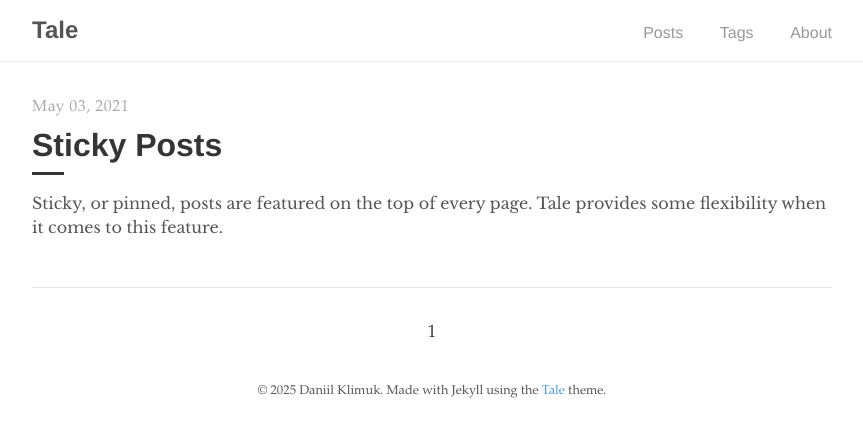
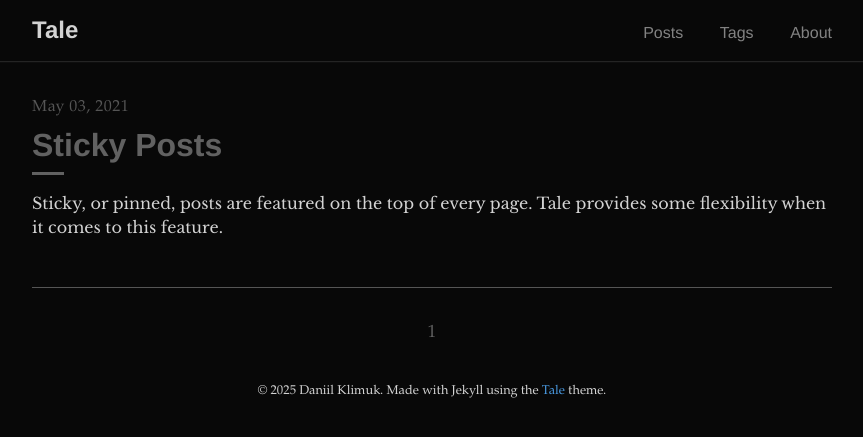
Before and after one commit to DaniilKl/vafelka-blog, a Jekyll site: the page built from index.html, in a window 1280 px wide. Shown: the top 437 px of the page, without its empty margins (208-1071 px from the left). Built offline with Jekyll 4.4.1, drawn with Linux system fonts in a browser that asks for light colours; the list of posts is cut into pages by our own code.

Commit message:
_sass: use dark colors
Signed-off-by: Daniil Klimuk <danik.klimuk13@gmail.com>

```diff
--- a/_sass/tale/_base.scss
+++ b/_sass/tale/_base.scss
@@ -8,6 +8,7 @@ body {
   color: $default-color;
   margin: 0;
   padding: 0;
+  background-color: $background-color;
 }
 
 html {
--- a/_sass/tale/_variables.scss
+++ b/_sass/tale/_variables.scss
@@ -1,13 +1,14 @@
 // Colors
-$default-color: #555 !default;
-$default-shade: #353535 !default;
-$default-tint: #aaa !default;
-$grey-1: #979797 !default;
-$grey-2: #e5e5e5 !default;
-$grey-3: #f9f9f9 !default;
-$white: #fff !default;
+$background-color: #080808 !default;
+$default-color: #d3d3d3 !default;
+$default-shade: #616161 !default;
+$default-tint: #555555 !default;
+$grey-1: #d3d3d3 !default;
+$grey-2: #555555 !default;
+$grey-3: #000 !default;
+$white: #fff !default; // Unused?
 $blue: #4a9ae1 !default;
-$shadow-color: rgba(0, 0, 0, .2) !default;
+$shadow-color: #616161 !default;
 $code-color: #bf616a !default;
 
 // Fonts
```
